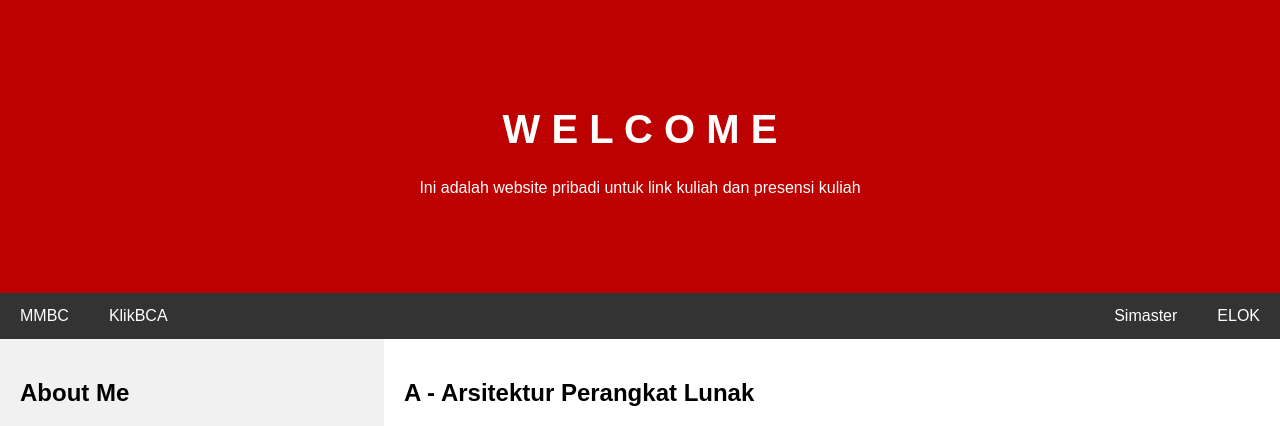
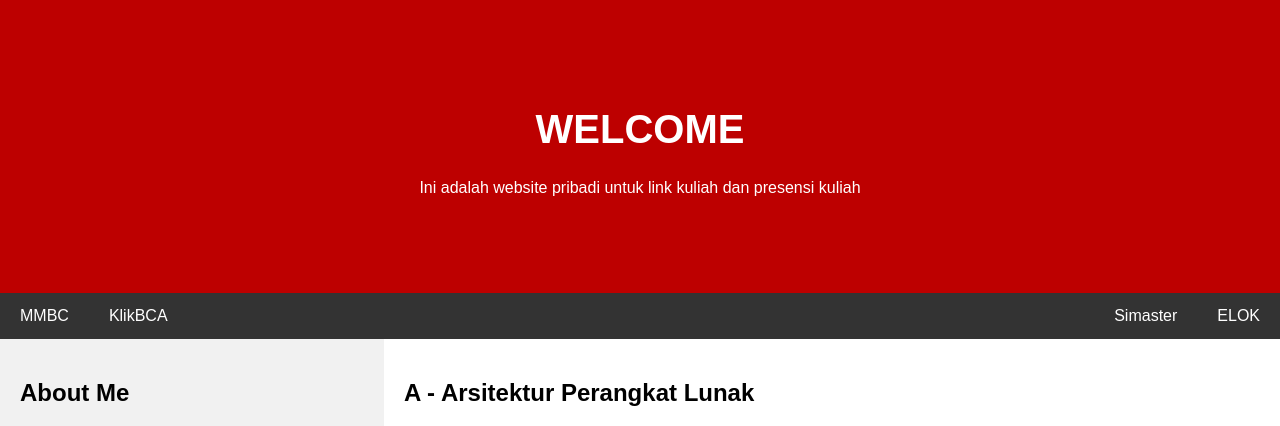
Before and after one commit to attirach/attirach.github.io-personalweb, a plain HTML site: page index.html in a window 1280 px wide. Shown: the top 426 px of the page. Drawn offline with Linux system fonts and the light colour scheme.

Commit message:
Update index.html

```diff
--- a/index.html
+++ b/index.html
@@ -115,7 +115,7 @@ body {
 <body>
 
 <div class="header">
-  <h1>W E L C O M E</h1>
+  <h1>WELCOME</h1>
   <p>Ini adalah website pribadi untuk link kuliah dan presensi kuliah</p>
 </div>
 
```
